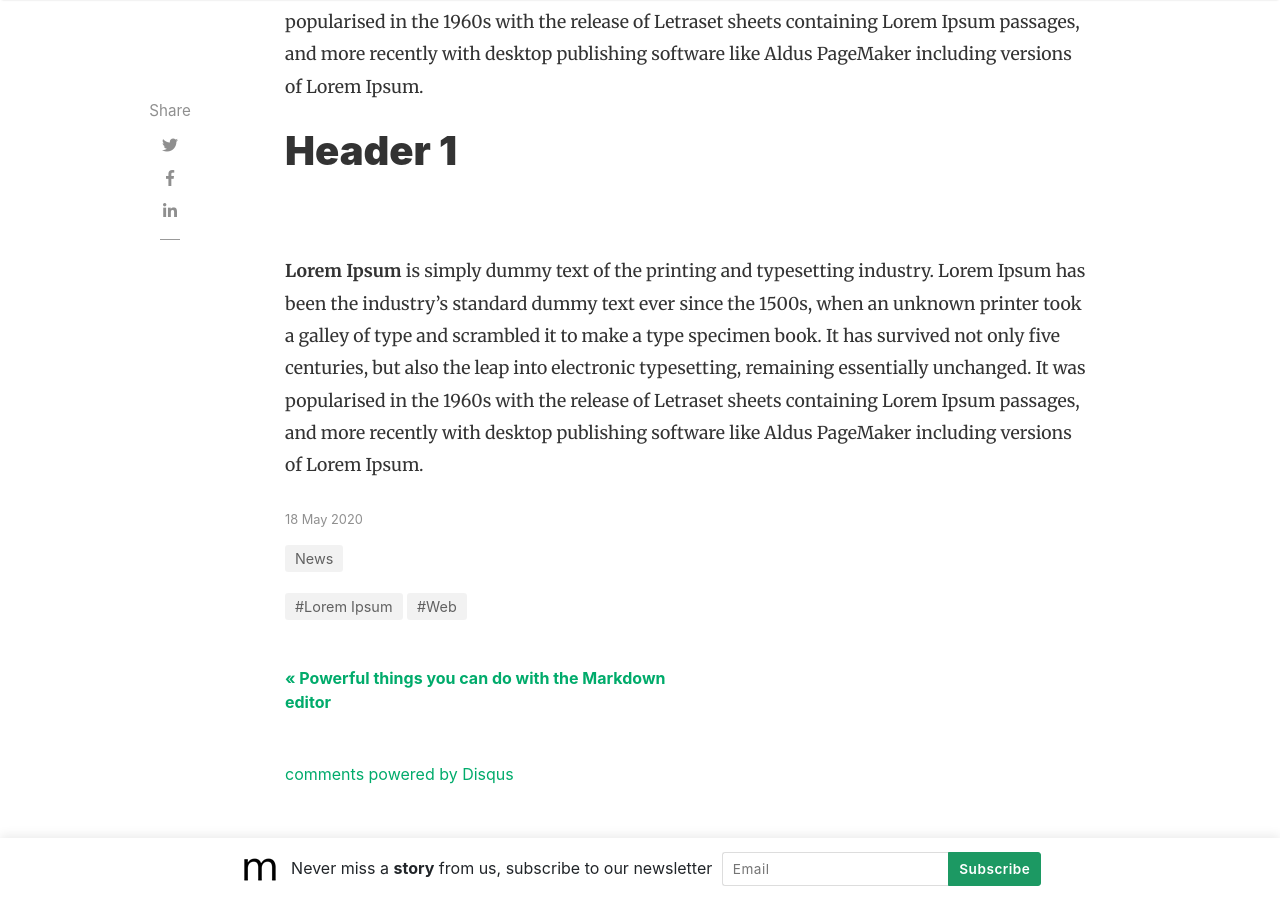
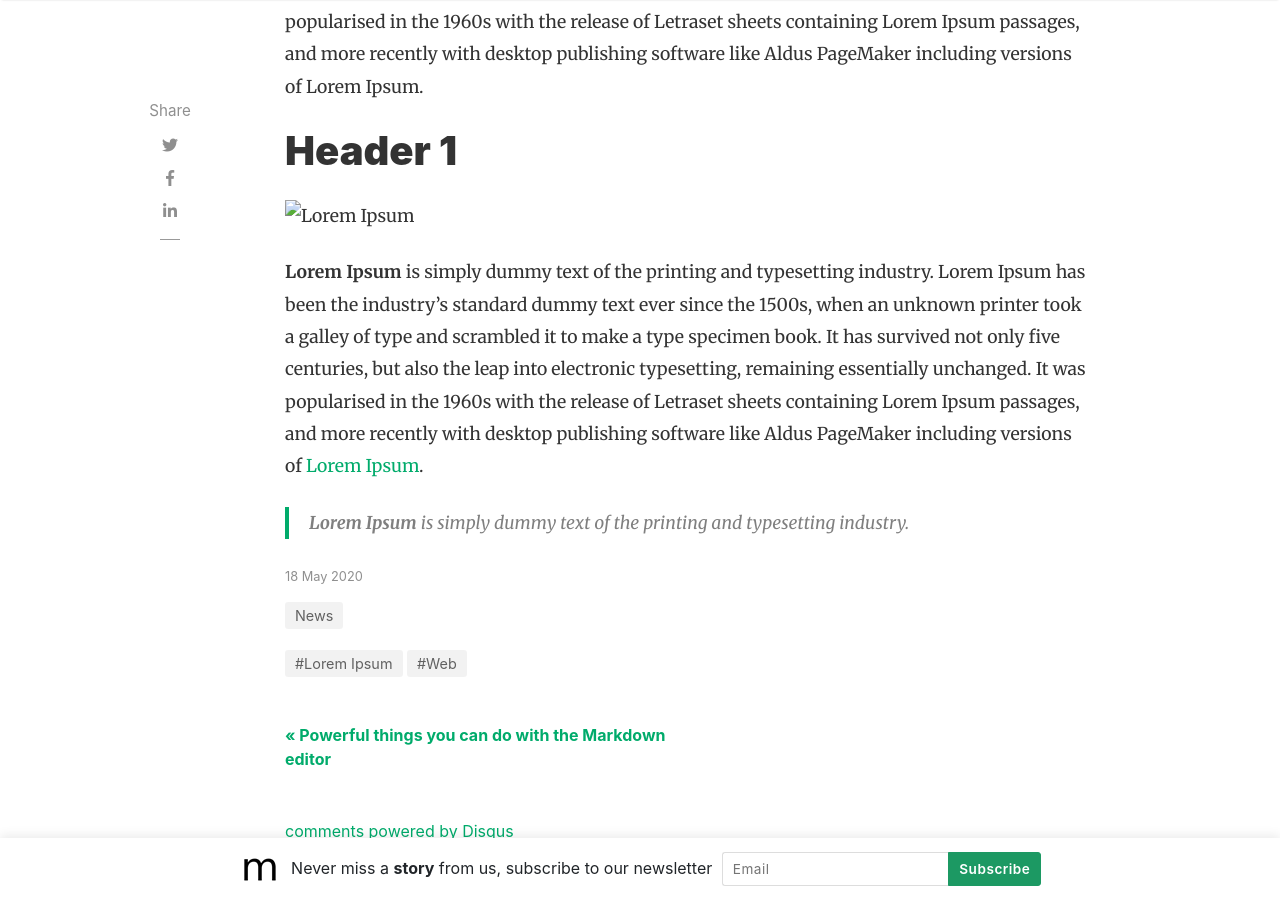
Before and after one commit to felipemotabr/sensocritico, a Jekyll site: the page built from _posts/2020-05-18-lorem-ipsum.md, in a window 1280 px wide and 900 px high, scrolled down 1107 px. Built offline with Jekyll 4.4.1, drawn with Linux system fonts in a browser that asks for light colours; nearby versions of some CDN libraries; comment, search, counter and statistics services are not loaded.

Commit message:
Update from Forestry.io Felipe Mota updated _posts/2020-05-18-lorem-ipsum.md

```diff
--- a/_posts/2020-05-18-lorem-ipsum.md
+++ b/_posts/2020-05-18-lorem-ipsum.md
@@ -16,6 +16,8 @@
 
 # **Header 1**
 
-![](assets/images/photo-1508921340878-ba53e1f016ec-2020-05-19.jpeg)
+![Lorem Ipsum](assets/images/photo-1508921340878-ba53e1f016ec-2020-05-19.jpeg "Lorem")
 
-**Lorem Ipsum** is simply dummy text of the printing and typesetting industry. Lorem Ipsum has been the industry's standard dummy text ever since the 1500s, when an unknown printer took a galley of type and scrambled it to make a type specimen book. It has survived not only five centuries, but also the leap into electronic typesetting, remaining essentially unchanged. It was popularised in the 1960s with the release of Letraset sheets containing Lorem Ipsum passages, and more recently with desktop publishing software like Aldus PageMaker including versions of Lorem Ipsum.
+**Lorem Ipsum** is simply dummy text of the printing and typesetting industry. Lorem Ipsum has been the industry's standard dummy text ever since the 1500s, when an unknown printer took a galley of type and scrambled it to make a type specimen book. It has survived not only five centuries, but also the leap into electronic typesetting, remaining essentially unchanged. It was popularised in the 1960s with the release of Letraset sheets containing Lorem Ipsum passages, and more recently with desktop publishing software like Aldus PageMaker including versions of [Lorem Ipsum](www.felipemota.com.br "Felipe").
+
+> **Lorem Ipsum** is simply dummy text of the printing and typesetting industry.
```
